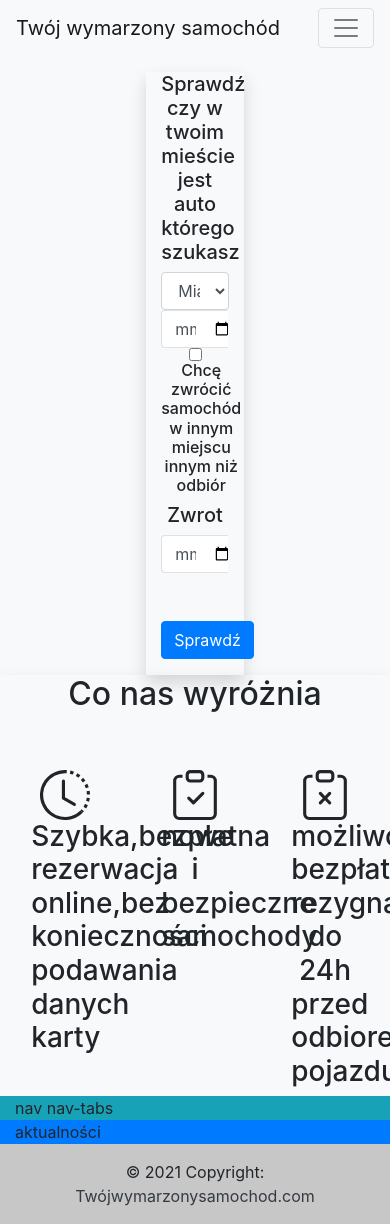
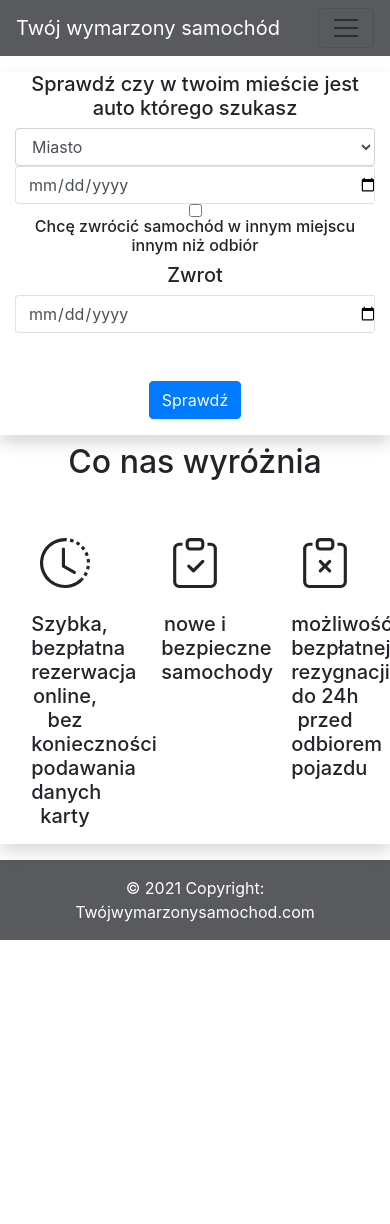
Before and after one commit to JBaczkoeski/projekt-wypozyczalni-samochodowej, a PHP site: page /projekt.php in a window 390 px wide; the page is wider, and only the part inside the window is pictured. After the commit the page ends 940 px from the top of that part, so only its background shows below. Run offline with PHP 8.4, Linux system fonts and the light colour scheme.

Commit message:
14.08.2021
Skończona strona główna :smirk:

```diff
--- a/footer.php
+++ b/footer.php
@@ -1,7 +1,7 @@
 
-    <footer class="bg-light text-center text-lg-start">
-  <div class="text-center p-3" style="background-color: rgba(0, 0, 0, 0.2);">
+    <footer class="bg-gray text-center text-lg-start">
+  <div class="text-center p-3 text-white">
     © 2021 Copyright:
-    <a class="text-dark" href="projekt.php">Twójwymarzonysamochod.com</a>
+    <a class="text-white" href="projekt.php">Twójwymarzonysamochod.com</a>
   </div>
 </footer>
--- a/navbar.php
+++ b/navbar.php
@@ -1,7 +1,7 @@
 	<?php
   echo'
-  <nav class="navbar navbar-expand-lg navbar-light bg-light">
-  <a class="navbar-brand" href="#">Twój wymarzony samochód</a>
+  <nav class="navbar navbar-expand-lg navbar-light bg-gray ">
+  <a class="navbar-brand text-white" href="#">Twój wymarzony samochód</a>
   <button class="navbar-toggler" type="button" data-toggle="collapse" data-target="#navbarSupportedContent" aria-controls="navbarSupportedContent" aria-expanded="false" aria-label="Toggle navigation">
     <span class="navbar-toggler-icon"></span>
   </button>
@@ -9,23 +9,23 @@
   <div class="collapse navbar-collapse" id="navbarSupportedContent">
     <ul class="navbar-nav mr-auto">
       <li class="nav-item active">
-        <a class="nav-link" href="#">Strona Główna <span class="sr-only">(current)</span></a>
+        <a class="nav-link text-white " href="#">Strona Główna <span class="sr-only">(current)</span></a>
       </li>
 
       <li class="nav-item">
-        <a class="nav-link" href="#">Samochody</a>
+        <a class="nav-link text-white" href="#">Samochody</a>
       </li>
 	  <li class="nav-item">
-        <a class="nav-link" href="#">Wyślij Wiadomość</a>
+        <a class="nav-link text-white" href="#">Wyślij Wiadomość</a>
       </li>
 	  <li class="nav-item">
-        <a class="nav-link" href="#">Utwórz konto</a>
+        <a class="nav-link text-white" href="#">Utwórz konto</a>
       </li>
 	  <li class="nav-item">
-        <a class="nav-link" href="#">Zaloguj się</a>
+        <a class="nav-link text-white" href="#">Zaloguj się</a>
       </li>
 	  <li class="nav-item dropdown">
-        <a class="nav-link dropdown-toggle" href="#" id="navbarDropdown" role="button" data-toggle="dropdown" aria-haspopup="true" aria-expanded="false">
+        <a class="nav-link dropdown-toggle text-white" href="#" id="navbarDropdown" role="button" data-toggle="dropdown" aria-haspopup="true" aria-expanded="false">
           Menu
         </a>
         <div class="dropdown-menu" aria-labelledby="navbarDropdown">
--- a/projekt.css
+++ b/projekt.css
@@ -26,3 +26,6 @@
     border-color: initial;
     box-shadow: none;
 }
+.bg-gray {
+    background-color:#595a5e;
+}
--- a/projekt.php
+++ b/projekt.php
@@ -10,11 +10,11 @@ include ('navbar.php');
 	<link rel="stylesheet" href="projekt.css">
 </head>
 <body>
-<div class="container-fluid bg-dark">
+<div class="container-fluid ">
 	<div class="row">
-		<div class="container col-12  bg-light">
+		<div class="container col-12 bg-home">
 			<div class="row">
-				<div class="container col-3  text-center mt-3 order-first shadow">
+				<div class="container col-xl-3  text-center mt-3 order-first shadow col-md-3 col-sm-12">
 					<h5>Sprawdź czy w twoim mieście jest auto którego szukasz</h5>
 						<form>
 							<select id="inputState" class="form-control ">
@@ -45,7 +45,7 @@ include ('navbar.php');
 
 						</form>
 				</div>
-				<div class="container col-9 mt-3 d-none d-md-block">
+				<div class="container col-9 mt-3 d-none d-md-block bg-home">
 					<div class="row">
 						<div class="container col-6">
 						<div id="carouselExampleControls" class="carousel slide" data-ride="carousel">
@@ -70,11 +70,11 @@ include ('navbar.php');
 							</a>
 							</div>
 						</div>
-						<div class="container col-6">
+						<div class="container col-6 bg-home">
 						<div id="carouselExampleControlss" class="carousel slide" data-ride="carousel">
 							<div class="carousel-inner">
-								<div class="carousel-item active">
-								<img src="https://cdn.pixabay.com/photo/2017/06/29/09/25/car-2453605_960_720.jpg" class="d-block w-100" alt="...">
+								<div class="carousel-item active ">
+								<img src="https://cdn.pixabay.com/photo/2017/06/29/09/25/car-2453605_960_720.jpg" class="d-block w-100 " alt="...">
 								</div>
 								<div class="carousel-item">
 								<img src="https://cdn.pixabay.com/photo/2018/11/17/18/58/shelby-3821716_960_720.jpg" class="d-block w-100" alt="...">
@@ -95,42 +95,156 @@ include ('navbar.php');
 						</div>
 					</div>
 				</div>
-				<div class="container col-12 shadow">
+				<div class="container col-12  shadow  mb-3 mt-2 bg-home">
 					<div class="row">
 						<div class="container col-12 text-center mb-5">
 							<h2>Co nas wyróżnia</h2>
 						</div>
-						<div class="container col-3 text-center">
-						<svg xmlns="http://www.w3.org/2000/svg" width="50" height="50" fill="currentColor" class="bi bi-clock-history" viewBox="0 0 16 16">
+						<div class="container col-3 text-center h5 mb-3">
+						<svg xmlns="http://www.w3.org/2000/svg" width="50" height="50" fill="currentColor" class="bi bi-clock-history img-fluid" viewBox="0 0 16 16">
   							<path d="M8.515 1.019A7 7 0 0 0 8 1V0a8 8 0 0 1 .589.022l-.074.997zm2.004.45a7.003 7.003 0 0 0-.985-.299l.219-.976c.383.086.76.2 1.126.342l-.36.933zm1.37.71a7.01 7.01 0 0 0-.439-.27l.493-.87a8.025 8.025 0 0 1 .979.654l-.615.789a6.996 6.996 0 0 0-.418-.302zm1.834 1.79a6.99 6.99 0 0 0-.653-.796l.724-.69c.27.285.52.59.747.91l-.818.576zm.744 1.352a7.08 7.08 0 0 0-.214-.468l.893-.45a7.976 7.976 0 0 1 .45 1.088l-.95.313a7.023 7.023 0 0 0-.179-.483zm.53 2.507a6.991 6.991 0 0 0-.1-1.025l.985-.17c.067.386.106.778.116 1.17l-1 .025zm-.131 1.538c.033-.17.06-.339.081-.51l.993.123a7.957 7.957 0 0 1-.23 1.155l-.964-.267c.046-.165.086-.332.12-.501zm-.952 2.379c.184-.29.346-.594.486-.908l.914.405c-.16.36-.345.706-.555 1.038l-.845-.535zm-.964 1.205c.122-.122.239-.248.35-.378l.758.653a8.073 8.073 0 0 1-.401.432l-.707-.707z"/>
   							<path d="M8 1a7 7 0 1 0 4.95 11.95l.707.707A8.001 8.001 0 1 1 8 0v1z"/>
   							<path d="M7.5 3a.5.5 0 0 1 .5.5v5.21l3.248 1.856a.5.5 0 0 1-.496.868l-3.5-2A.5.5 0 0 1 7 9V3.5a.5.5 0 0 1 .5-.5z"/>
-						</svg>
-						<h3>Szybka,bezpłatna rezerwacja online,bez konieczności podawania danych karty</h3>
+						</svg><br></br>
+						Szybka, bezpłatna rezerwacja online, bez konieczności podawania danych karty
 						</div>
-						<div class="container col-3 text-center">
-						<svg xmlns="http://www.w3.org/2000/svg" width="50" height="50" fill="currentColor" class="bi bi-clipboard-check" viewBox="0 0 16 16">
+						<div class="container col-3 text-center h5 mb-3">
+						<svg xmlns="http://www.w3.org/2000/svg" width="50" height="50" fill="currentColor" class="bi bi-clipboard-check img-fluid" viewBox="0 0 16 16">
 							<path fill-rule="evenodd" d="M10.854 7.146a.5.5 0 0 1 0 .708l-3 3a.5.5 0 0 1-.708 0l-1.5-1.5a.5.5 0 1 1 .708-.708L7.5 9.793l2.646-2.647a.5.5 0 0 1 .708 0z"/>
 							<path d="M4 1.5H3a2 2 0 0 0-2 2V14a2 2 0 0 0 2 2h10a2 2 0 0 0 2-2V3.5a2 2 0 0 0-2-2h-1v1h1a1 1 0 0 1 1 1V14a1 1 0 0 1-1 1H3a1 1 0 0 1-1-1V3.5a1 1 0 0 1 1-1h1v-1z"/>
 							<path d="M9.5 1a.5.5 0 0 1 .5.5v1a.5.5 0 0 1-.5.5h-3a.5.5 0 0 1-.5-.5v-1a.5.5 0 0 1 .5-.5h3zm-3-1A1.5 1.5 0 0 0 5 1.5v1A1.5 1.5 0 0 0 6.5 4h3A1.5 1.5 0 0 0 11 2.5v-1A1.5 1.5 0 0 0 9.5 0h-3z"/>
-						</svg>
-							<h3>nowe i bezpieczne samochody</h3>
+						</svg><br></br>
+							nowe i bezpieczne samochody
 						</div>
-						<div class="container col-3 text-center">
-						<svg xmlns="http://www.w3.org/2000/svg" width="50" height="50" fill="currentColor" class="bi bi-clipboard-x" viewBox="0 0 16 16">
+						<div class="container col-3 text-center h5 mb-3">
+						<svg xmlns="http://www.w3.org/2000/svg" width="50" height="50" fill="currentColor" class="bi bi-clipboard-x img-fluid" viewBox="0 0 16 16">
 							<path fill-rule="evenodd" d="M6.146 7.146a.5.5 0 0 1 .708 0L8 8.293l1.146-1.147a.5.5 0 1 1 .708.708L8.707 9l1.147 1.146a.5.5 0 0 1-.708.708L8 9.707l-1.146 1.147a.5.5 0 0 1-.708-.708L7.293 9 6.146 7.854a.5.5 0 0 1 0-.708z"/>
 							<path d="M4 1.5H3a2 2 0 0 0-2 2V14a2 2 0 0 0 2 2h10a2 2 0 0 0 2-2V3.5a2 2 0 0 0-2-2h-1v1h1a1 1 0 0 1 1 1V14a1 1 0 0 1-1 1H3a1 1 0 0 1-1-1V3.5a1 1 0 0 1 1-1h1v-1z"/>
 							<path d="M9.5 1a.5.5 0 0 1 .5.5v1a.5.5 0 0 1-.5.5h-3a.5.5 0 0 1-.5-.5v-1a.5.5 0 0 1 .5-.5h3zm-3-1A1.5 1.5 0 0 0 5 1.5v1A1.5 1.5 0 0 0 6.5 4h3A1.5 1.5 0 0 0 11 2.5v-1A1.5 1.5 0 0 0 9.5 0h-3z"/>
-						</svg>
-							<h3>możliwość bezpłatnej rezygnacji do 24h przed odbiorem pojazdu</h3>
+						</svg><br></br>
+							możliwość bezpłatnej rezygnacji do 24h przed odbiorem pojazdu
 						</div>
 					</div>
 				</div>
-				<div class="container col-12 bg-info">
-					nav nav-tabs
-				</div>
-				<div class="container col-12 bg-primary">
-					aktualności
+				<div class="container col-12 bm-3 d-none d-md-block bg-home">
+					<ul class="nav nav-tabs" id="myTab" role="tablist">
+						<li class="nav-item" role="presentation">
+							<a class="nav-link active" id="home-tab" data-toggle="tab" href="#osobowe" role="tab" aria-controls="home" aria-selected="true">Osobowe</a>
+						</li>
+						<li class="nav-item" role="presentation">
+							<a class="nav-link" id="profile-tab" data-toggle="tab" href="#dostawcze" role="tab" aria-controls="profile" aria-selected="false">Dostawcze</a>
+						</li>
+					</ul>
+					<div class="tab-content mt-4 ml-5" id="myTabContent">
+						<div class="tab-pane fade show active" id="osobowe" role="tabpanel" aria-labelledby="home-tab">
+								<div class="row">
+								<?php
+								for( $x = 1; $x <= 4; $x++ ){
+								echo'
+									<div class="container col-3 order-first col-xl-3 col-sm-6 col-md-6">
+										<div class="card" style="width: 23rem;">
+												<img src="https://cdn.pixabay.com/photo/2015/01/19/13/51/car-604019_960_720.jpg" class="card-img-top" alt="...">
+												<div class="card-body">
+													<h5 class="card-title">Audi A5</h5>
+												</div>
+												<ul class="list-group list-group-flush">
+													<li class="list-group-item">
+													<img style="max-width:40px" alt="benzyna" src="https://kaizenrent.pl/images/other-icon-2.png">
+														Benzyna
+													</li>
+													<li class="list-group-item">
+													<img style="max-width:40px" alt="benzyna" src="https://kaizenrent.pl/images/car-manual-icon.png">
+														Automatyczna
+													</li>
+													<li class="list-group-item">
+														<svg xmlns="http://www.w3.org/2000/svg" width="16" height="16" fill="currentColor" class="bi bi-people-fill" viewBox="0 0 16 16">
+															<path d="M7 14s-1 0-1-1 1-4 5-4 5 3 5 4-1 1-1 1H7zm4-6a3 3 0 1 0 0-6 3 3 0 0 0 0 6z"/>
+															<path fill-rule="evenodd" d="M5.216 14A2.238 2.238 0 0 1 5 13c0-1.355.68-2.75 1.936-3.72A6.325 6.325 0 0 0 5 9c-4 0-5 3-5 4s1 1 1 1h4.216z"/>
+															<path d="M4.5 8a2.5 2.5 0 1 0 0-5 2.5 2.5 0 0 0 0 5z"/>
+														</svg>
+														5 Osobowy
+													</li>
+												</ul>
+												<div class="card-body">
+													<a href="#" class="card-link">Wynajmij</a>
+												</div>
+										</div>
+									</div>
+									';}
+									?>
+								</div>
+
+						</div>
+
+
+						<div class="tab-pane bg-home" id="dostawcze" role="tabpanel" aria-labelledby="profile-tab">
+							<div class="row">
+								<?php
+								for( $x = 1; $x <= 4; $x++ ){
+								echo'
+									<div class="container col-3">
+										<div class="card" style="width: 23rem;">
+												<img src="https://cdn.pixabay.com/photo/2015/09/02/12/25/bmw-918408_960_720.jpg" class="card-img-top" alt="...">
+												<div class="card-body">
+													<h5 class="card-title">Audi A5</h5>
+												</div>
+												<ul class="list-group list-group-flush">
+													<li class="list-group-item">
+														<svg xmlns="http://www.w3.org/2000/svg" width="16" height="16" fill="currentColor" class="bi bi-funnel-fill" viewBox="0 0 16 16">
+															<path d="M1.5 1.5A.5.5 0 0 1 2 1h12a.5.5 0 0 1 .5.5v2a.5.5 0 0 1-.128.334L10 8.692V13.5a.5.5 0 0 1-.342.474l-3 1A.5.5 0 0 1 6 14.5V8.692L1.628 3.834A.5.5 0 0 1 1.5 3.5v-2z"/>
+														</svg>
+														Benzyna
+													</li>
+													<li class="list-group-item">
+														<svg xmlns="http://www.w3.org/2000/svg" width="16" height="16" fill="currentColor" class="bi bi-shift-fill" viewBox="0 0 16 16">
+															<path d="M7.27 2.047a1 1 0 0 1 1.46 0l6.345 6.77c.6.638.146 1.683-.73 1.683H11.5v3a1 1 0 0 1-1 1h-5a1 1 0 0 1-1-1v-3H1.654C.78 10.5.326 9.455.924 8.816L7.27 2.047z"/>
+														</svg>
+														Automatyczna
+													</li>
+													<li class="list-group-item">
+														<svg xmlns="http://www.w3.org/2000/svg" width="16" height="16" fill="currentColor" class="bi bi-people-fill" viewBox="0 0 16 16">
+															<path d="M7 14s-1 0-1-1 1-4 5-4 5 3 5 4-1 1-1 1H7zm4-6a3 3 0 1 0 0-6 3 3 0 0 0 0 6z"/>
+															<path fill-rule="evenodd" d="M5.216 14A2.238 2.238 0 0 1 5 13c0-1.355.68-2.75 1.936-3.72A6.325 6.325 0 0 0 5 9c-4 0-5 3-5 4s1 1 1 1h4.216z"/>
+															<path d="M4.5 8a2.5 2.5 0 1 0 0-5 2.5 2.5 0 0 0 0 5z"/>
+														</svg>
+														5 Osobowy
+													</li>
+												</ul>
+												<div class="card-body">
+													<a href="#" class="card-link">Wynajmij</a>
+											</div>
+										</div>
+									</div>
+									';}
+									?>
+								</div>
+							</div>
+						</div>
+
+					</div>
+				<div class="container col-12 mt-5 mb-4 text-center d-none d-sm-block bg-home">
+					<div class="row">
+						<div class="container col-12 text-center h1">
+							Aktualności
+						</div>
+							<?php
+							for( $x = 1; $x <= 4; $x++ ){
+							echo'
+						<div class="container   col-auto mb-4">
+							<div class="card" style="width: 38rem;">
+								<img src="https://cdn.pixabay.com/photo/2014/09/03/20/15/shoes-434918_960_720.jpg" class="card-img-top img-fluid" alt="...">
+								<div class="card-body">
+									<h5 class="card-title">Zainspiruj się i wynajmij auto w super cenie</h5>
+									<p class="card-text">Wybierz swój wymarzony kierunek i skorzystaj z naszych turbo rabatów na weekend!
+										 Specjalny 30% rabat na wypożyczenie auta w Kaizen Rent otrzymasz po wpisaniu kodu PRZYGODA.
+										  Przed nami cztery weekendy, podczas których zachęcamy Was do wyprawy w najbardziej atrakcyjne rejony Polski.</p>
+									<a href="#" class="btn btn-primary">Czytaj więcej</a>
+								</div>
+							</div>
+						</div>
+						';}
+						?>
+					</div>
 				</div>
 			</div>
 		</div>
```
Also changed, not shown: images/fuel.png (added).
